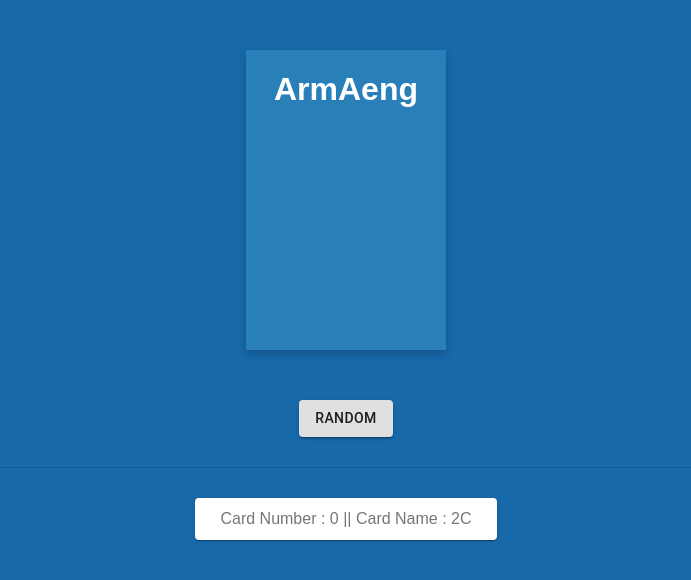
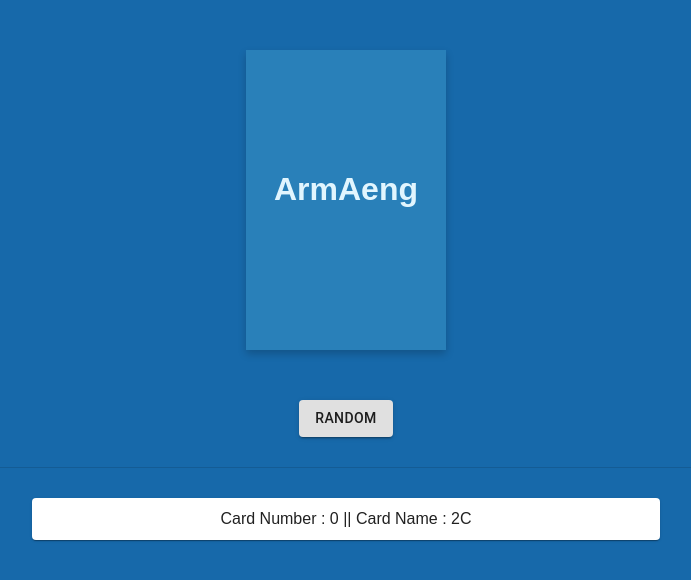
Before and after one commit to armpscale/arm-liffer, a React (Create React App) app: page / in a window 1280 px wide. Shown: the top 580 px of the page, without its empty margins (294-985 px from the left). Built offline with nearby package versions, Linux system fonts and the light colour scheme.

Commit message:
Edit card style

```diff
--- a/src/components/RandomCard/Card.module.css
+++ b/src/components/RandomCard/Card.module.css
@@ -6,6 +6,11 @@
 .text-padding-right {
     padding: 10px 30px 10px 10px;
     text-align: right;
+}
+
+.text-vertical-middle {
+    padding: 100px 10px 0px 10px;
+    text-align: center;
 }
 
 .flip-card {
@@ -40,11 +45,11 @@
 
 .flip-card-front {
     background-color: #2980b9;
-    color: white;
+    color: #e1f5fe;
 }
 
 .flip-card-back {
-    background-color: #2980b9;
-    color: white;
+    background-color: #e1f5fe;
+    color: #212121;
     transform: rotateY(180deg);
 }
--- a/src/components/RandomCard/index.jsx
+++ b/src/components/RandomCard/index.jsx
@@ -20,14 +20,10 @@ const useStyles = makeStyles(theme => ({
   paper: {
     padding: theme.spacing(1.5),
     textAlign: 'center',
-    color: theme.palette.text.secondary,
+    color: '#212121',
   },
   divider: {
     margin: `30px 30px 30px ${theme.spacing(5)}px`,
-  },
-  text: {
-    textAlign: 'center',
-    verticalAlign: 'baseline',
   },
 }));
 
@@ -57,7 +53,7 @@ export default function RandomCard() {
         <div className={styles["flip-card"]}>
           <div className={styles["flip-card-inner"]}>
             <div className={styles["flip-card-front"]}>
-              <h1 style={{verticalAlign: 'baseline'}}>ArmAeng</h1>
+              <h1 className={styles["text-vertical-middle"]}>ArmAeng</h1>
             </div>
             <div className={styles["flip-card-back"]}>
               <h1 className={styles["text-padding-left"]}>
@@ -111,8 +107,10 @@ export default function RandomCard() {
         alignItems="center"
         spacing={3}
       >
-        <Grid item xs={3}>
-          <Paper className={classes.paper}>Card Number : {number} || Card Name : {separateCardName(number)}</Paper>
+        <Grid item xs={6}>
+          <Paper className={classes.paper}>
+            Card Number : {number} || Card Name : {separateCardName(number)}
+          </Paper>
         </Grid>
       </Grid>
     </div >
```
